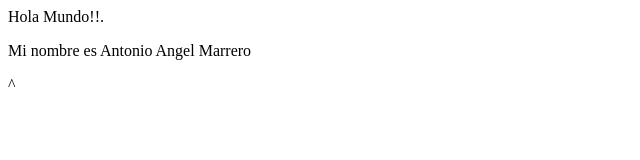
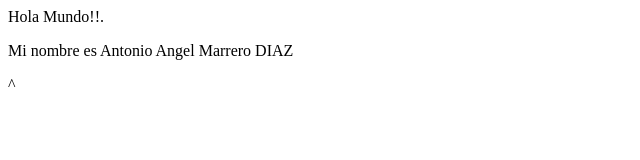
Before and after one commit to antonio-marrero-uax/uax-devops-01, a plain HTML site: page index.html in a window 1280 px wide. Shown: the full height of the page, 0-640 px from the left. Drawn offline with Linux system fonts and the light colour scheme.

Commit message:
UPDATE: added my name and surname

```diff
--- a/index.html
+++ b/index.html
@@ -4,7 +4,7 @@
     </head>
     <body>
         <p>Hola Mundo!!.</p>
-	<p>Mi nombre es Antonio Angel Marrero </p>
+	<p>Mi nombre es Antonio Angel Marrero DIAZ </p>
     </body>
 </html>
 ^
```
